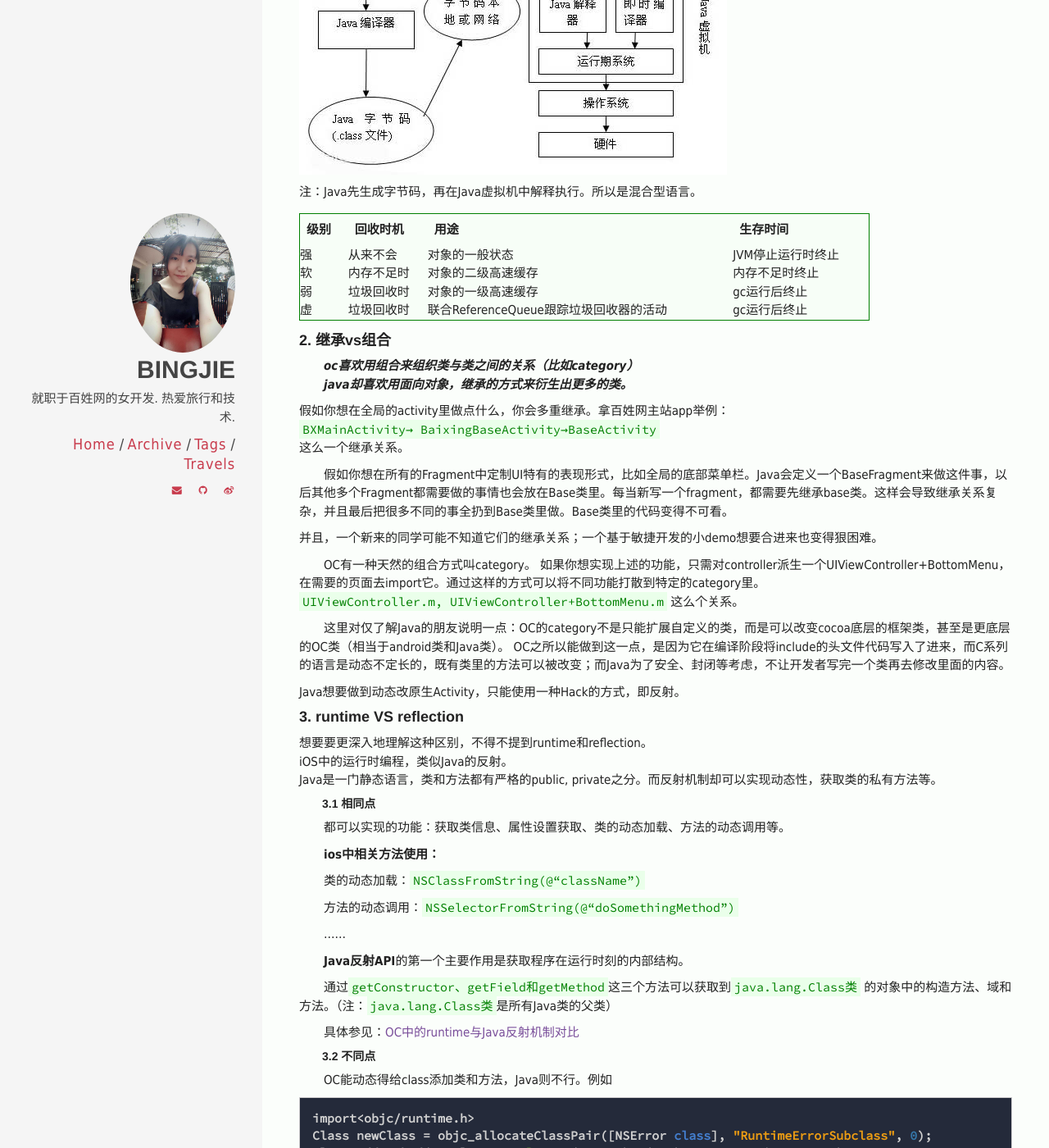
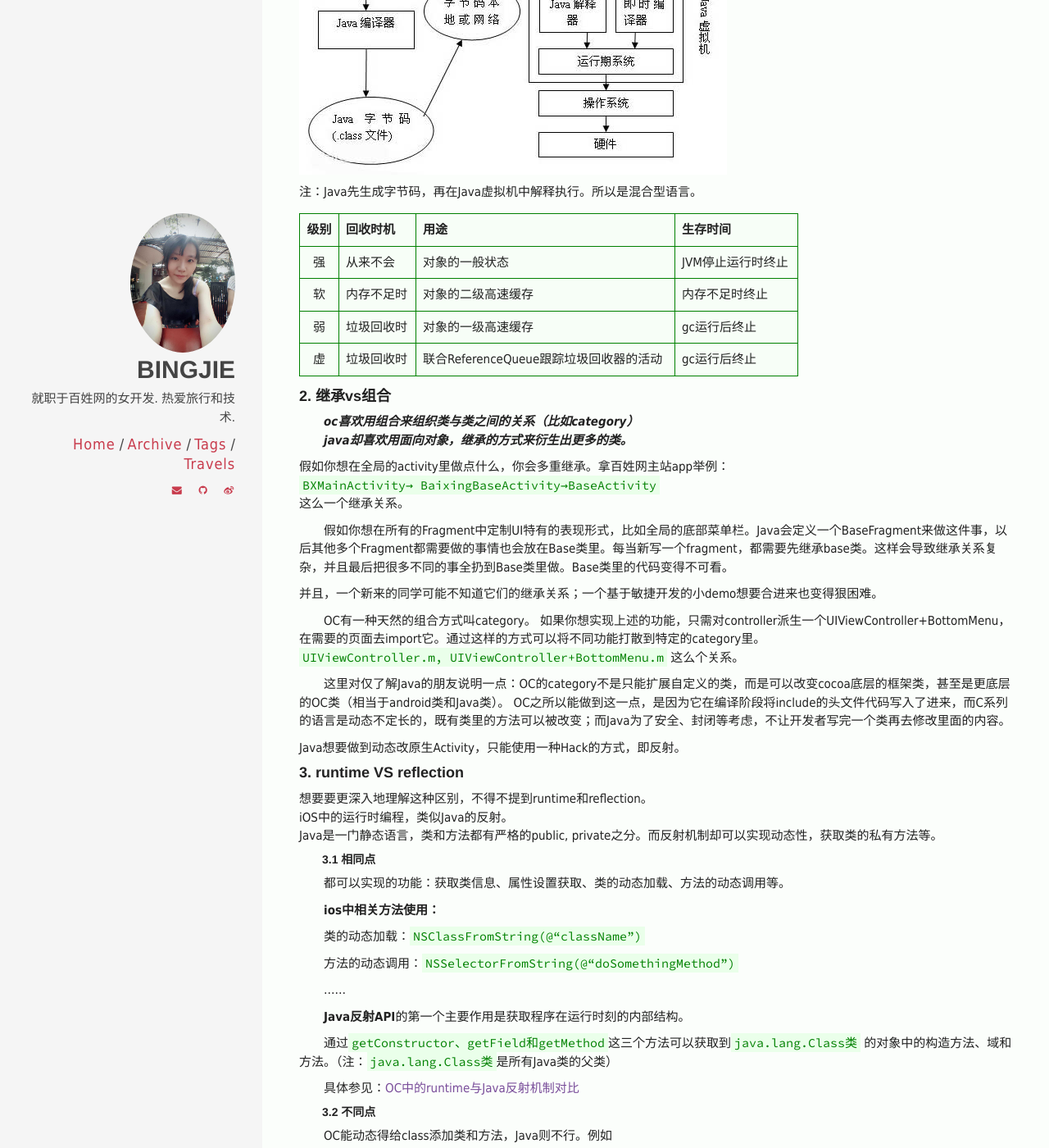
Before and after one commit to chaojimiaomiao/chaojimiaomiao.github.io, a Jekyll site: the page built from _posts/2015-11-14-从语言的特性说开去.md, in a window 1280 px wide and 1400 px high, scrolled down 672 px. Shown: the whole window at 82% size. Built offline with Jekyll 4.4.1, drawn with Linux system fonts in a browser that asks for light colours; comment, search, counter and statistics services are not loaded.

Commit message:
no message

```diff
--- a/_posts/2015-11-14-从语言的特性说开去.md
+++ b/_posts/2015-11-14-从语言的特性说开去.md
@@ -23,7 +23,7 @@ Java有虚拟机JVM的概念。
 注：Java先生成字节码，再在Java虚拟机中解释执行。所以是混合型语言。
 
 | 级别| 回收时机  | 用途                                | 生存时间         |
-| ---| :--------  :------------------------          |:--------------- |
+|:---:| :--------  :------------------------          |:--------------- |
 | 强 | 从来不会   | 对象的一般状态                       | JVM停止运行时终止 |
 | 软 | 内存不足时 | 对象的二级高速缓存                    | 内存不足时终止    |
 | 弱 | 垃圾回收时 | 对象的一级高速缓存                    | gc运行后终止     |
--- a/_sass/_elements.scss
+++ b/_sass/_elements.scss
@@ -105,12 +105,12 @@ table {
   border-collapse: collapse;
   border-spacing: 0;
   margin-bottom: 1.5em;
-  width: 80%;
+  width: 70%;
   margin: 1em 0;
   min-width: 300px; // adjust to your needs
 }
 
-th {
+th,td {
 	padding: 8px;
-
+	border: 1px solid green;
 }
```
Also changed, not shown: 1 other file.
